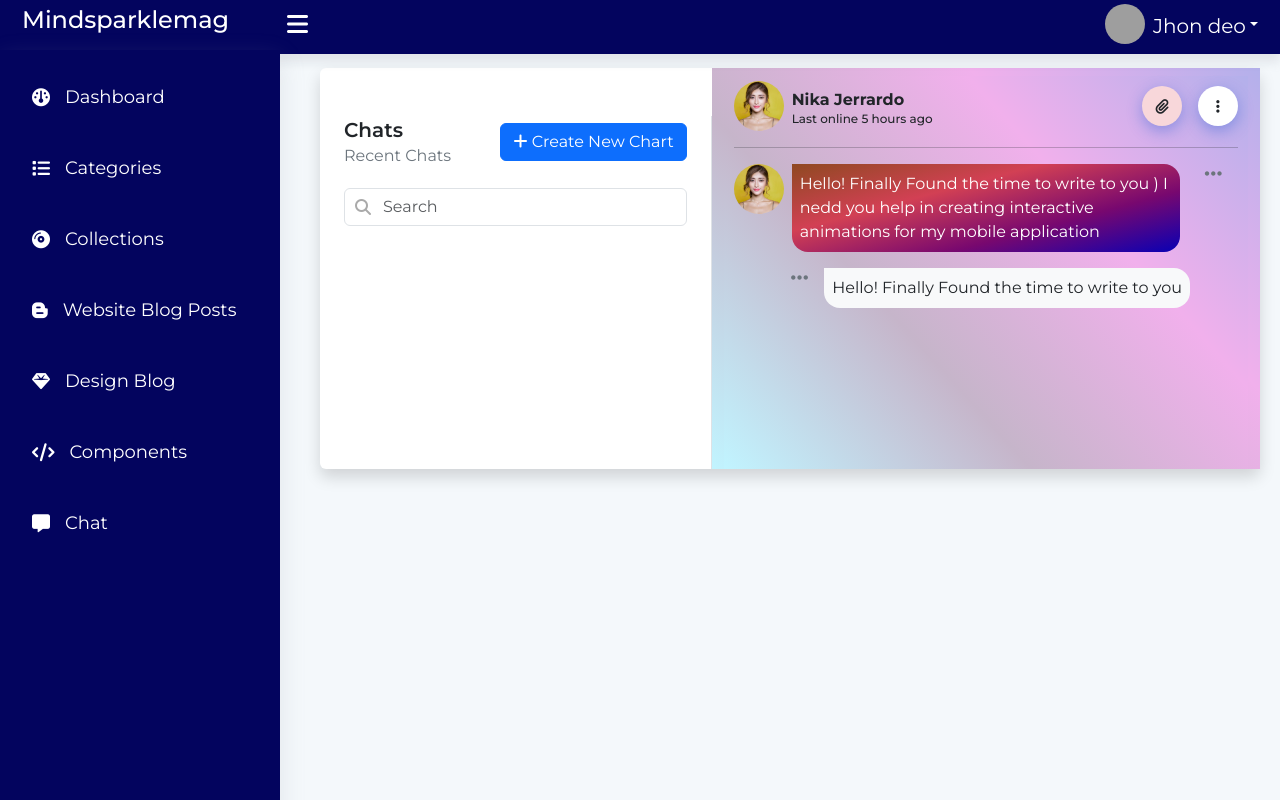
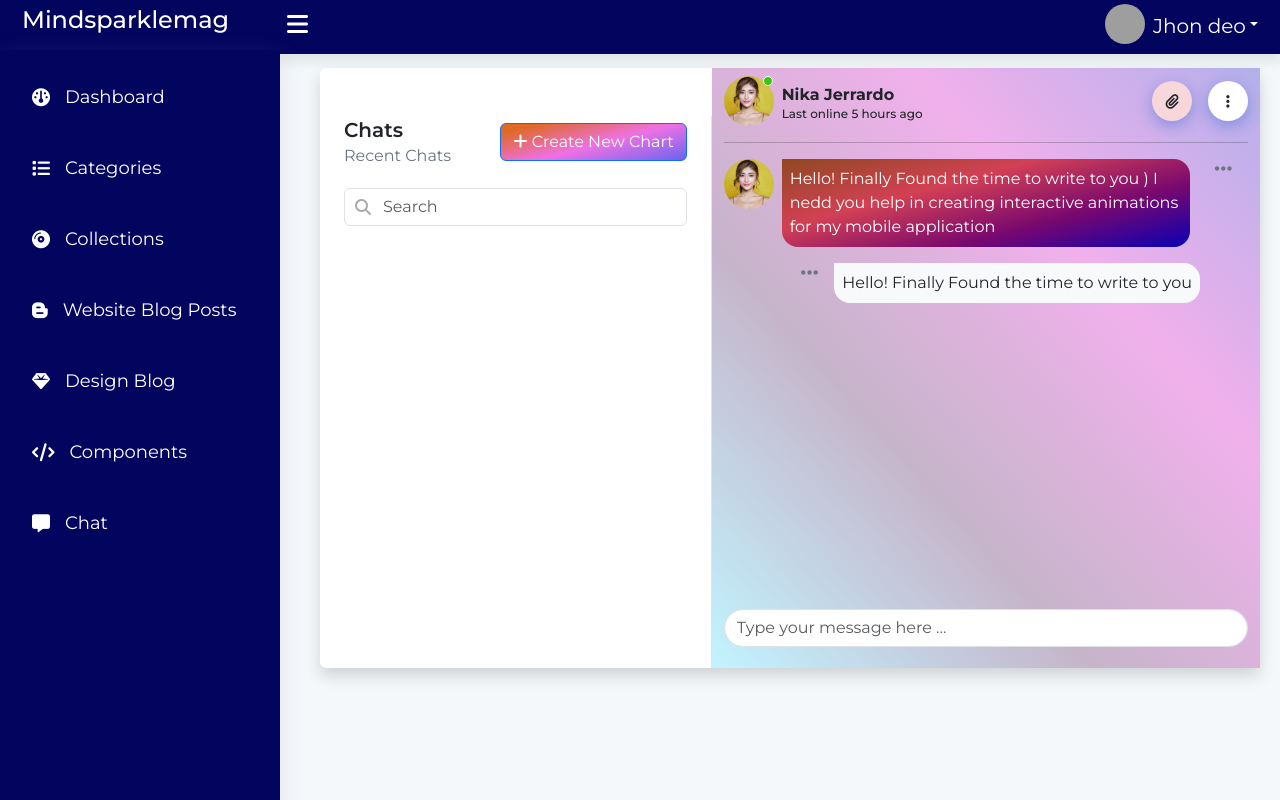
Before and after one commit to Usmandevblends/uidesign, a plain HTML site: page chat.html in a window 1280 px wide. Drawn offline with nearby package versions, Linux system fonts and the light colour scheme; grey boxes are pictures that could not be loaded; a script that the page names is missing.

Commit message:
chat body design

```diff
--- a/assets/css/chat.css
+++ b/assets/css/chat.css
@@ -2,10 +2,8 @@ body {
     background-color: #f4f8fb !important;
 }
 
-.chatpage {
-    background-color: #f8fcff;
-    padding: 5px 10px;
-    width: 100%;
+.chat-container {
+    height: 600px;
 }
 
 .chatpage .chat-header .icons i {
@@ -13,6 +11,30 @@ body {
     height: 40px;
     box-shadow: rgba(15, 79, 207, 0.35) 0px 5px 15px;
     font-size: 15px !important;
+}
+
+.onlinestatus {
+    background-color: #38c70f;
+    width: 10px;
+    height: 10px;
+    right: 150px;
+    top: 0px;
+    border-radius: 5rem;
+    border: 1px solid #fff;
+}
+
+
+.hbtn {
+    background: rgb(107, 100, 240);
+    background: linear-gradient(
+        345deg,
+        rgba(107, 100, 240, 1) 0%,
+        rgba(238, 113, 228, 1) 46%,
+        rgba(224, 105, 37, 1) 89%
+    );
+}
+.hbtn:hover {
+    background: none;
 }
 
 .has-search .form-control {
@@ -49,8 +71,14 @@ body {
 }
 
 .receiver-message {
-    background: rgb(9,0,180);
-    background: linear-gradient(345deg, rgba(9,0,180,1) 0%, rgba(120,8,111,1) 32%, rgba(210,64,84,1) 65%, rgba(143,73,33,1) 100%);
+    background: rgb(9, 0, 180);
+    background: linear-gradient(
+        345deg,
+        rgba(9, 0, 180, 1) 0%,
+        rgba(120, 8, 111, 1) 32%,
+        rgba(210, 64, 84, 1) 65%,
+        rgba(143, 73, 33, 1) 100%
+    );
 }
 /* scroll bar */
 /* Scrollbar overall style */
--- a/chat.html
+++ b/chat.html
@@ -80,8 +80,8 @@
     </div>
     <!-- Main Content -->
     <div class="main-content mt-5" id="mainContent">
-        <div class="container-fluid card border-0  shadow">
-            <div class="row">
+        <div class="container-fluid card border-0  shadow chat-container">
+            <div class="row chat-container">
                 <div class="col-lg-5 gx-5 g-5 border-end">
                     <div class="chat mt-1">
                         <div class="chat-header d-flex  align-items-center justify-content-between">
@@ -90,7 +90,8 @@
                                 <span class="text-secondary lh-1">Recent Chats</span>
                             </div>
                             <div>
-                                <button class="btn btn-primary"> <i class="fa fa-plus"></i> Create New Chart</button>
+                                <button class="btn btn-primary hbtn"> <i class="fa fa-plus"></i> Create New
+                                    Chart</button>
                             </div>
                         </div>
                         <div class="mt-4">
@@ -102,13 +103,14 @@
                     </div>
                 </div>
                 <div class="col-lg-7 pt-2 chat-background">
-                    <div class="chatpage chat-background">
+                    <div class="chatpage">
                         <div class="chat-header">
                             <div class="d-flex align-items-center justify-content-between ">
                                 <div class="profile-image d-flex align-items-center gap-2 position-relative"
                                     width="50px">
                                     <img src="./assets/img/user2.jpg" width="50px" height="50px"
-                                        class="rounded-circle object-fit-cover" alt="">
+                                        class="rounded-circle object-fit-cover position-relative" alt="">
+                                    <div class="onlinestatus position-absolute"></div>
                                     <div class="lh-1 mt-1">
                                         <h6 class="fw-bold m-0">Nika Jerrardo</h6>
                                         <span style="font-size: 12px; font-weight: 500;">Last
@@ -124,8 +126,7 @@
                             </div>
                         </div>
                         <hr>
-                        <div class="chat-body" id="chatBody"
-                            style="height: 300px; overflow-y: scroll; overflow-x: hidden;">
+                        <div class="chat-body" id="chatBody" style="height: 450px;">
                             <div class=" d-flex justify-content-center gap-2">
                                 <div class="">
                                     <img src="./assets/img/user2.jpg" width="50px" height="50px"
@@ -156,7 +157,7 @@
                             </div>
                         </div>
                         <div class="chat-footer">
-
+                            <input type="text" class="form-control rounded-5" placeholder="Type your message here ..." />
                         </div>
                     </div>
                 </div>
```
